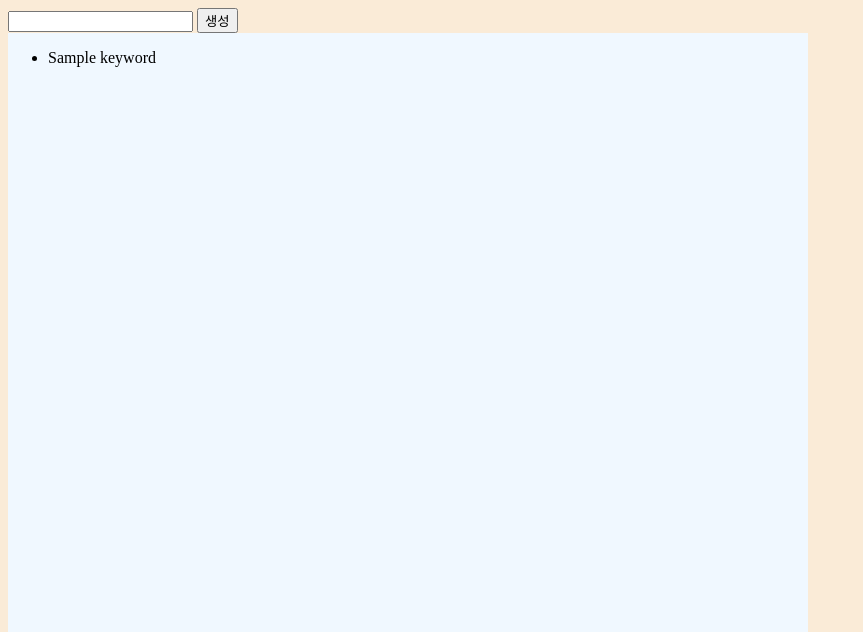
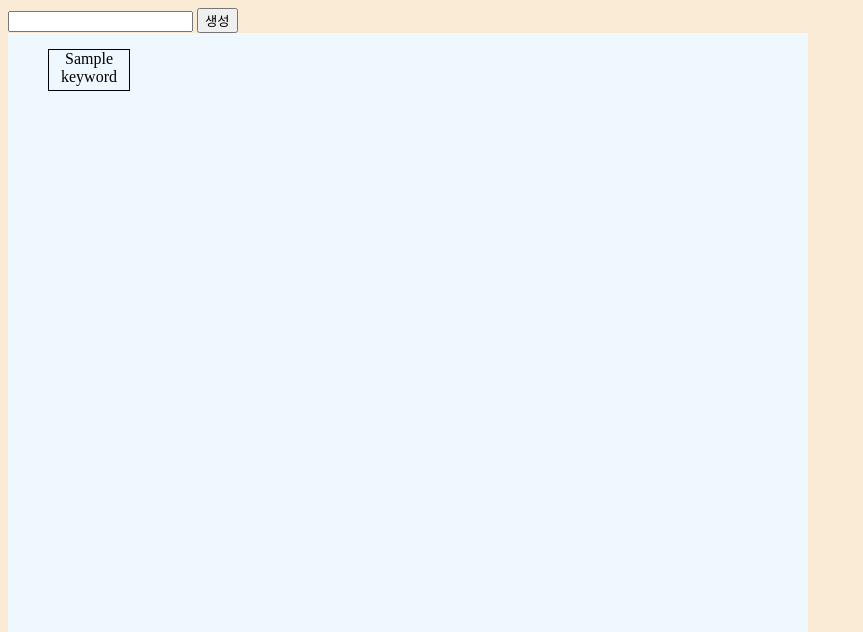
Before and after one commit to jinhyeok15/knock-django, a Django app: template app/knock/templates/document/index.html in a window 1280 px wide. Shown: the top 632 px of the page, without its empty margins (0-863 px from the left). Run offline with Django 3.2, Linux system fonts and the light colour scheme; the template is opened without the code that fills it: most values are stand-ins (such as "Sample title", 1, 10 or a date in 2020).

Commit message:
feat: div 테두리 만들기

```diff
--- a/app/knock/knock/settings.py
+++ b/app/knock/knock/settings.py
@@ -124,4 +124,4 @@ STATICFILES_DIRS = (os.path.join(BASE_DIR, "static"),)
 
 
 # Document setting
-KEYWORD_MAX_LENGTH = 8
+KEYWORD_MAX_LENGTH = 12
--- a/app/knock/static/css/index.css
+++ b/app/knock/static/css/index.css
@@ -1,10 +1,21 @@
 body {
-    background-color: antiquewhite;
+  background-color: antiquewhite;
 }
 
 .container {
-    position: absolute;
-    width: 800px;
-    height: 600px;
-    background-color: aliceblue;
+  position: absolute;
+  width: 800px;
+  height: 600px;
+  background-color: aliceblue;
 }
+
+ul {
+  list-style: none;
+}
+
+.keyword-box {
+  width: 80px;
+  height: 40px;
+  border: solid 1px;
+  text-align: center;
+}
--- a/app/knock/static/js/index.js
+++ b/app/knock/static/js/index.js
@@ -5,5 +5,5 @@ const keywordSubmit = keywordGenerator.querySelector(".keyword-submit");
 const container = document.getElementById("container");
 
 function generateKeyword(event) {
-    event.preventDefault();
+  event.preventDefault();
 }
--- a/app/knock/templates/document/index.html
+++ b/app/knock/templates/document/index.html
@@ -16,7 +16,11 @@
   <div id="container" class="container">
     <ul>
         {% for keyword in keywords %}
-            <li>{{keyword}}</li>
+        <li>
+          <div class="keyword-box">
+            {{keyword}}
+          </div>
+        </li>
         {% endfor %}
     </ul>
   </div>
```
Also changed, not shown: docs/work.md (+4 -0 lines). Lines whose indentation alone changed are shown as unchanged.
